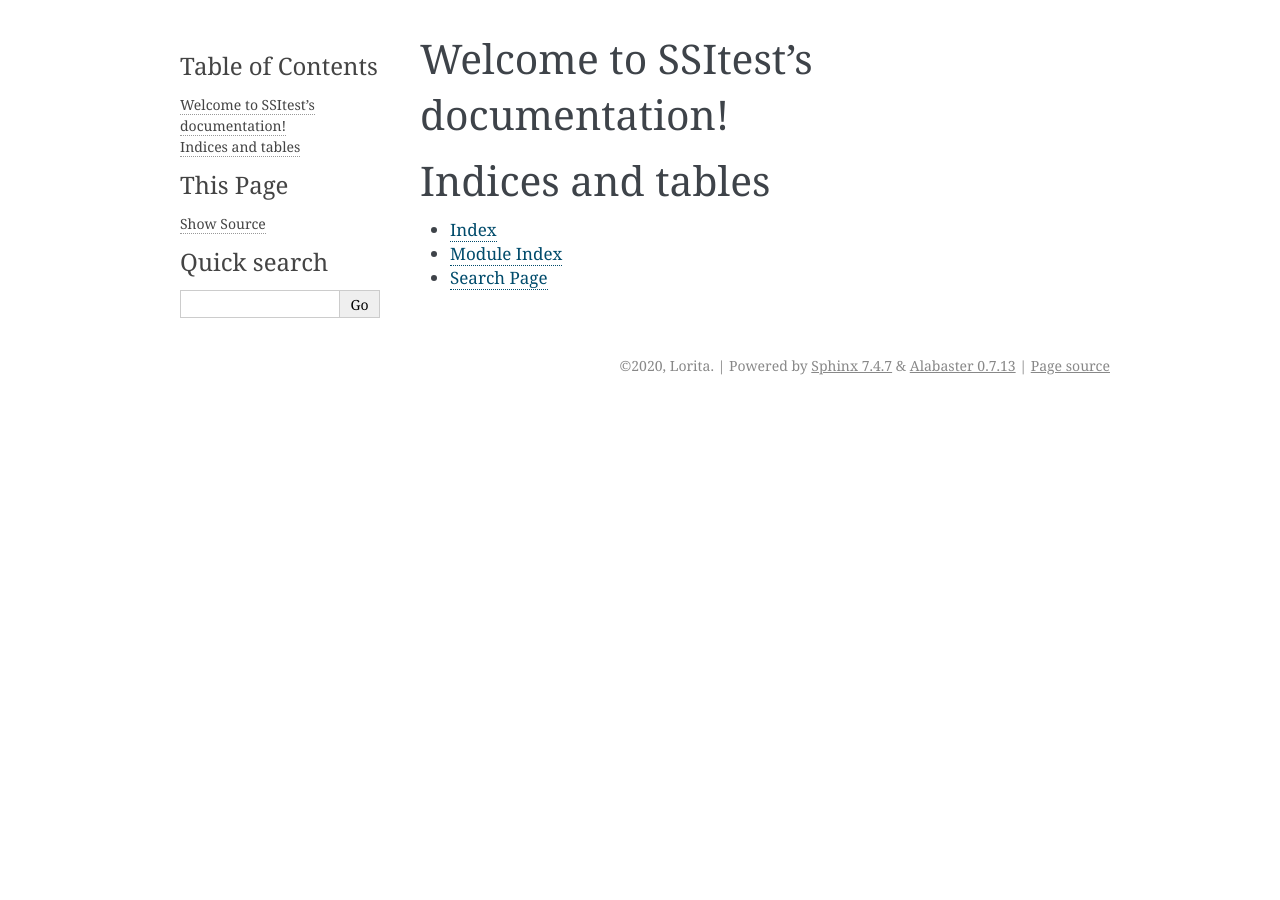
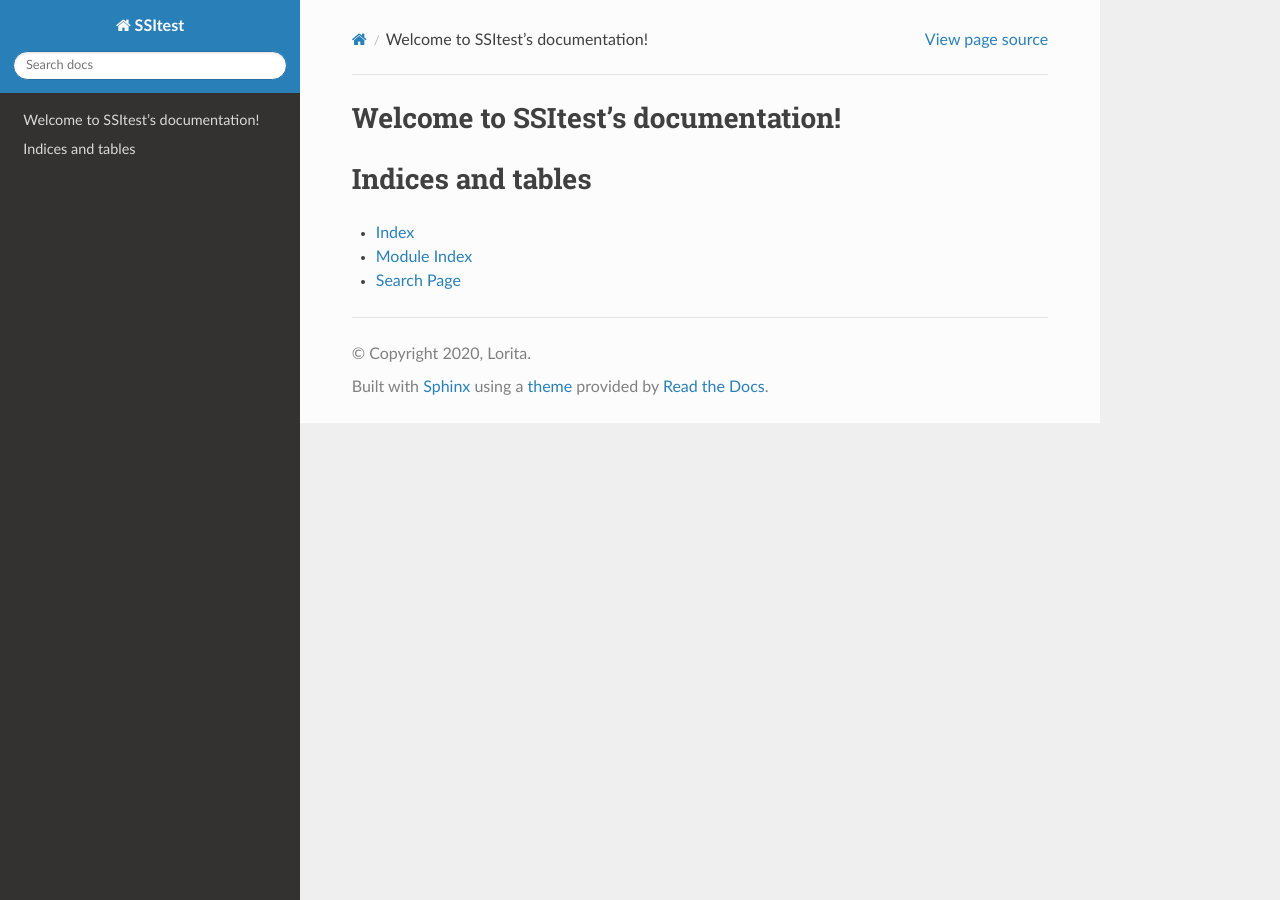
Before and after one commit to LChristelis/ssi, a Sphinx documentation site: the page built from docs/source/index.rst, in a window 1280 px wide. Built offline with Sphinx 7.4.7 and the Read the Docs theme 2.0.0, drawn with Linux system fonts in a browser that asks for light colours; formulas are drawn with MathJax 3.

Commit message:
added theme https://github.com/readthedocs/sphinx_rtd_theme

```diff
--- a/docs/source/conf.py
+++ b/docs/source/conf.py
@@ -16,6 +16,7 @@
 # import sys
 # sys.path.insert(0, os.path.abspath('.'))
 
+import sphinx_rtd_theme
 
 # -- Project information -----------------------------------------------------
 
@@ -45,6 +46,7 @@ extensions = [
     'sphinx.ext.coverage',
     'sphinx.ext.imgmath',
     'sphinx.ext.viewcode',
+    "sphinx_rtd_theme",
 ]
 
 # Add any paths that contain templates here, relative to this directory.
@@ -80,7 +82,7 @@ pygments_style = None
 # The theme to use for HTML and HTML Help pages.  See the documentation for
 # a list of builtin themes.
 #
-html_theme = 'alabaster'
+html_theme = "sphinx_rtd_theme"
 
 # Theme options are theme-specific and customize the look and feel of a theme
 # further.  For a list of options available for each theme, see the
```
